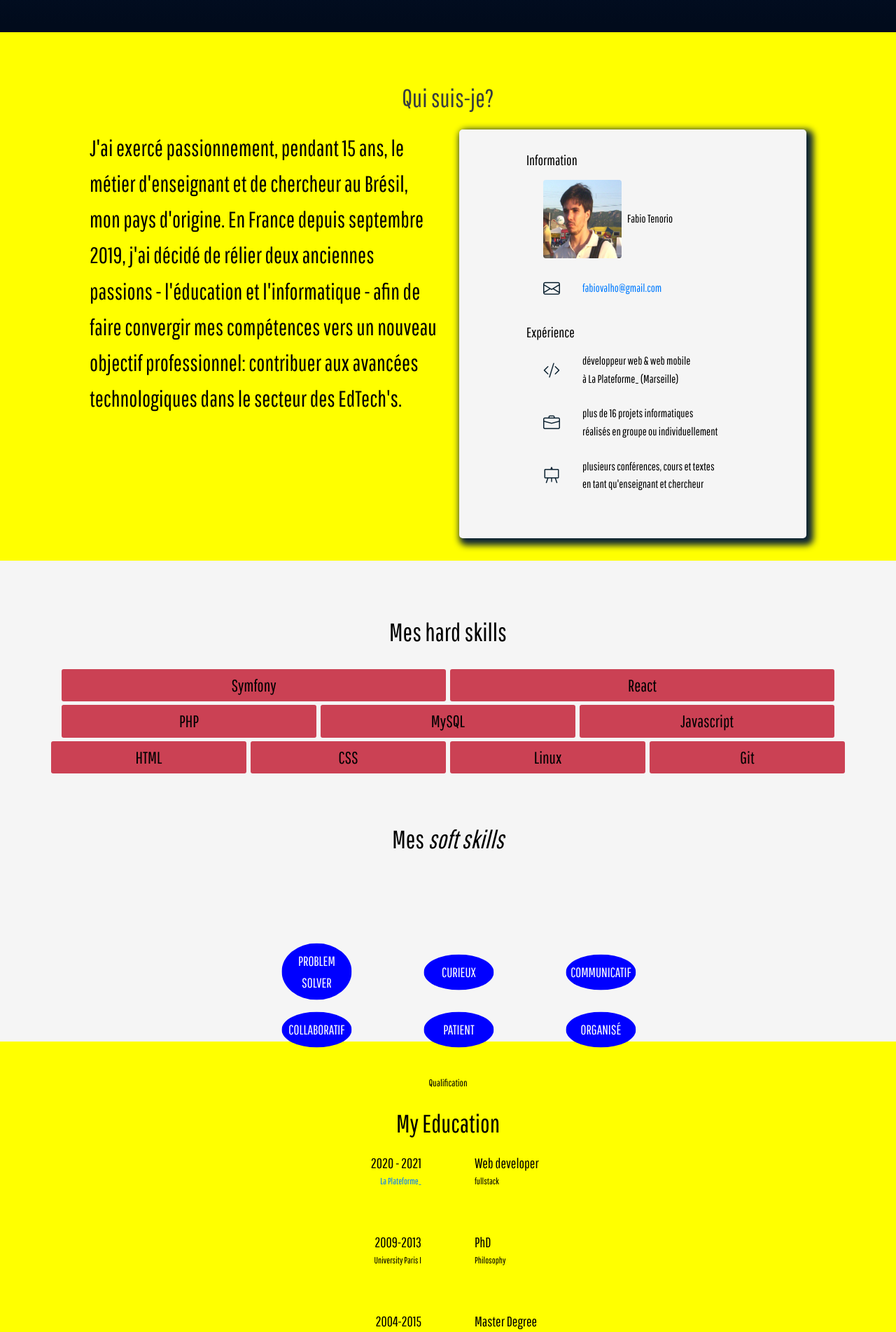
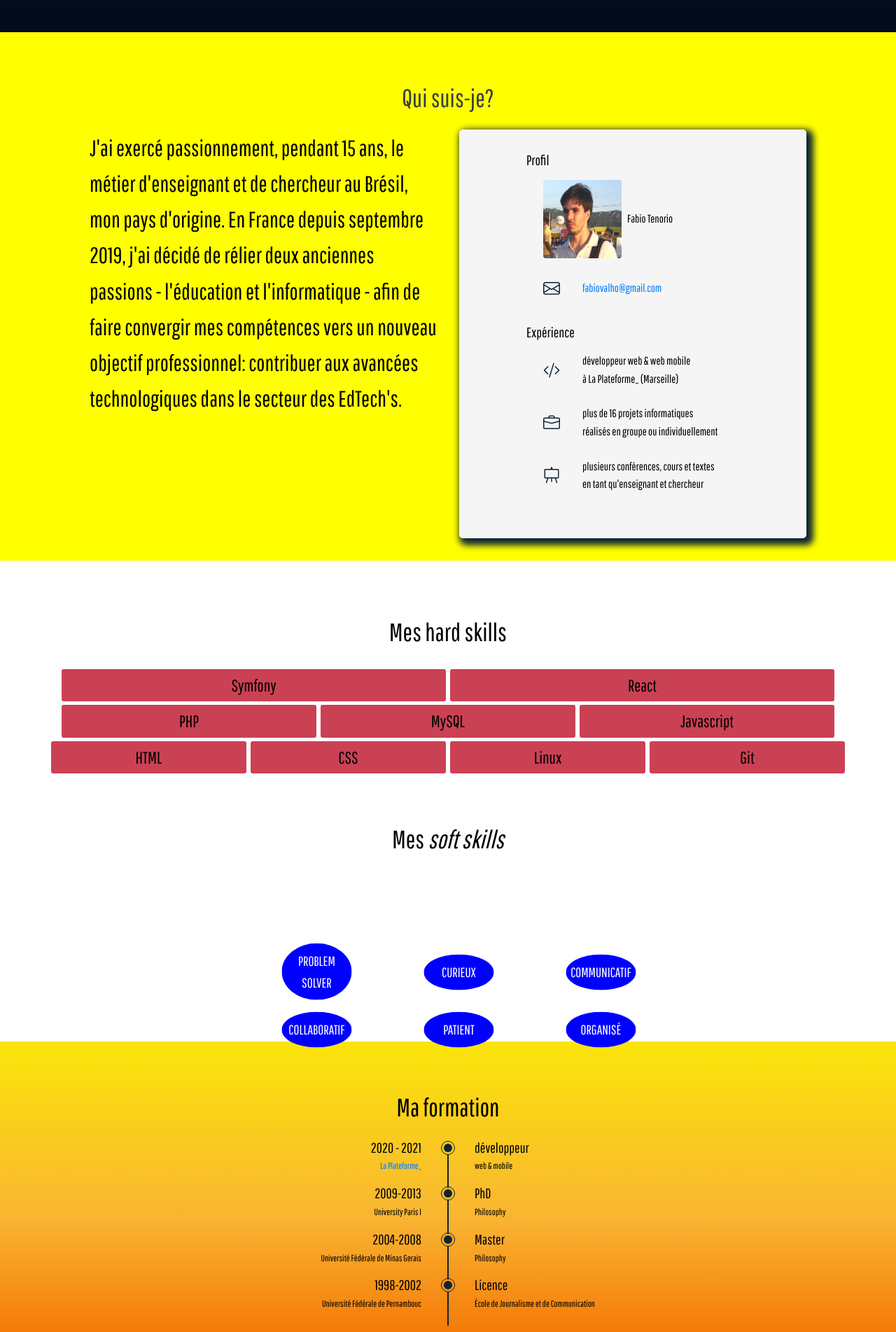
Before and after one commit to fabio-tenorio/site-perso, a PHP site: page / in a window 1280 px wide. Shown: the part 644-2547 px from the top of the page at 70% size. Run offline with PHP 8.4, Linux system fonts and the light colour scheme; some libraries are stand-ins or nearby versions.

Commit message:
section formation terminée

```diff
--- a/assets/css/style.css
+++ b/assets/css/style.css
@@ -53,7 +53,7 @@ body {
     margin: var(--header-height) 0 0 0;
     font-size: var(--normal-font-size);
     font-weight: var(--font-medium);
-    background-color: yellow;
+    /* background-color: yellow; */
     color: var(--couleur-texte);
     line-height: 1.6;
 }
@@ -305,6 +305,10 @@ a {
 
 /* about */
 
+.about {
+    background-color: yellow;
+}
+
 .section-about-me {
     color: #373D3F;
 }
@@ -371,7 +375,8 @@ a {
 /* skills */
 
 .skills {
-    background-color: whitesmoke;
+    /* background-color: whitesmoke; */
+
 }
 
 #hard-skills {
@@ -568,19 +573,24 @@ brique-top {
 
 /* education */
 
+.education {
+    background: linear-gradient(360deg, rgba(244,119,6,1) 2%, rgba(249,181,50,1) 42%, rgba(251,229,9,1) 100%);
+}
+
 .education__container {
-    row-gap: 4rem;
+    row-gap: 0;
 }
 
 .education__content {
     display: grid;
     grid-template-columns: 1fr max-content 1fr;
-    /* margin-bottom: 2rem; */
+    margin-bottom: -0.5rem;
 }
 
 .education__year, .education__race {
     font-size: var(--h3-font-size);
-    margin-bottom: .25rem;
+    margin-bottom: .3rem;
+
 }
 
 .education__university, .education__specialty {
@@ -602,7 +612,7 @@ brique-top {
     display: inline-block;
     width: 12px;
     height: 12px;
-    background-color: var(--couleur-de-fond);
+    background-color: #0E2433;
     border-radius: 50%;
 }
 
@@ -612,15 +622,15 @@ brique-top {
     transform: translate(-4px,-4px);
     width: 20px;
     height: 20px;
-    border: 1px solid var(--couleur-de-fond);
+    border: 1px solid #0E2433;
     border-radius: 50%;
 }
 
 .education__line {
     display: block;
-    height: 80%;
+    height: 3rem;
     width: 2px;
-    background-color: var(--couleur-de-fond);
+    background-color: #0E2433;
     transform: translate(5px,-4px);
 }
 
--- a/index.php
+++ b/index.php
@@ -75,7 +75,7 @@
                 </div>
                 <div class="about__badge">
                     <div class="about__information">
-                        <h3 class="about__information-title">Information</h3>
+                        <h3 class="about__information-title">Profil</h3>
                         <div class="about__information-data">
                             <img id="moi2" src="assets/images/moi2.jpg" alt="Fabio Tenorio de Carvalho">
                             <!-- <i class="bi bi-person about__information-icon"></i> -->
@@ -184,14 +184,13 @@
             </article>
         </section>
         <section class="education section">
-            <span class="section-subtitle">Qualification</span>
-            <h2 class="section-title">My Education</h2>
+            <!-- <span class="section-subtitle">Qualification</span> -->
+            <h2 class="section-title">Ma formation</h2>
             <div class="education__container bd-grid">
-
                 <div class="education__content">
                     <div>
                         <h3 class="education__year">2020 - 2021</h3>
-                        <a href="https://laplateforme.io/" class="education__university">La Plateforme_</a>
+                        <a target="blank" href="https://laplateforme.io/" class="education__university">La Plateforme_</a>
                     </div>
 
                     <div class="education__time">
@@ -200,8 +199,8 @@
                     </div>
 
                     <div>
-                        <h3 class="education__race">Web developer</h3>
-                        <span class="education__specialty">fullstack</span>
+                        <h3 class="education__race">développeur</h3>
+                        <span class="education__specialty">web & mobile</span>
                     </div>
                 </div>
 
@@ -224,8 +223,8 @@
 
                 <div class="education__content">
                     <div>
-                        <h3 class="education__year">2004-2015</h3>
-                        <span class="education__university">UFMG</span>
+                        <h3 class="education__year">2004-2008</h3>
+                        <span class="education__university">Université Fédérale de Minas Gerais</span>
                     </div>
 
                     <div class="education__time">
@@ -234,7 +233,7 @@
                     </div>
 
                     <div>
-                        <h3 class="education__race">Master Degree</h3>
+                        <h3 class="education__race">Master</h3>
                         <span class="education__specialty">Philosophy</span>
                     </div>
                 </div>
@@ -242,7 +241,7 @@
                 <div class="education__content">
                     <div>
                         <h3 class="education__year">1998-2002</h3>
-                        <span class="education__university">UFPE</span>
+                        <span class="education__university">Université Fédérale de Pernambouc</span>
                     </div>
 
                     <div class="education__time">
@@ -251,8 +250,8 @@
                     </div>
 
                     <div>
-                        <h3 class="education__race">Bachelor Degree</h3>
-                        <span class="education__specialty">Journalism</span>
+                        <h3 class="education__race">Licence</h3>
+                        <span class="education__specialty">École de Journalisme et de Communication</span>
                     </div>
                 </div>
 
```
Also changed, not shown: assets/images/bricks-svgrepo-com.svg (deleted), assets/images/codepen.png (deleted).
